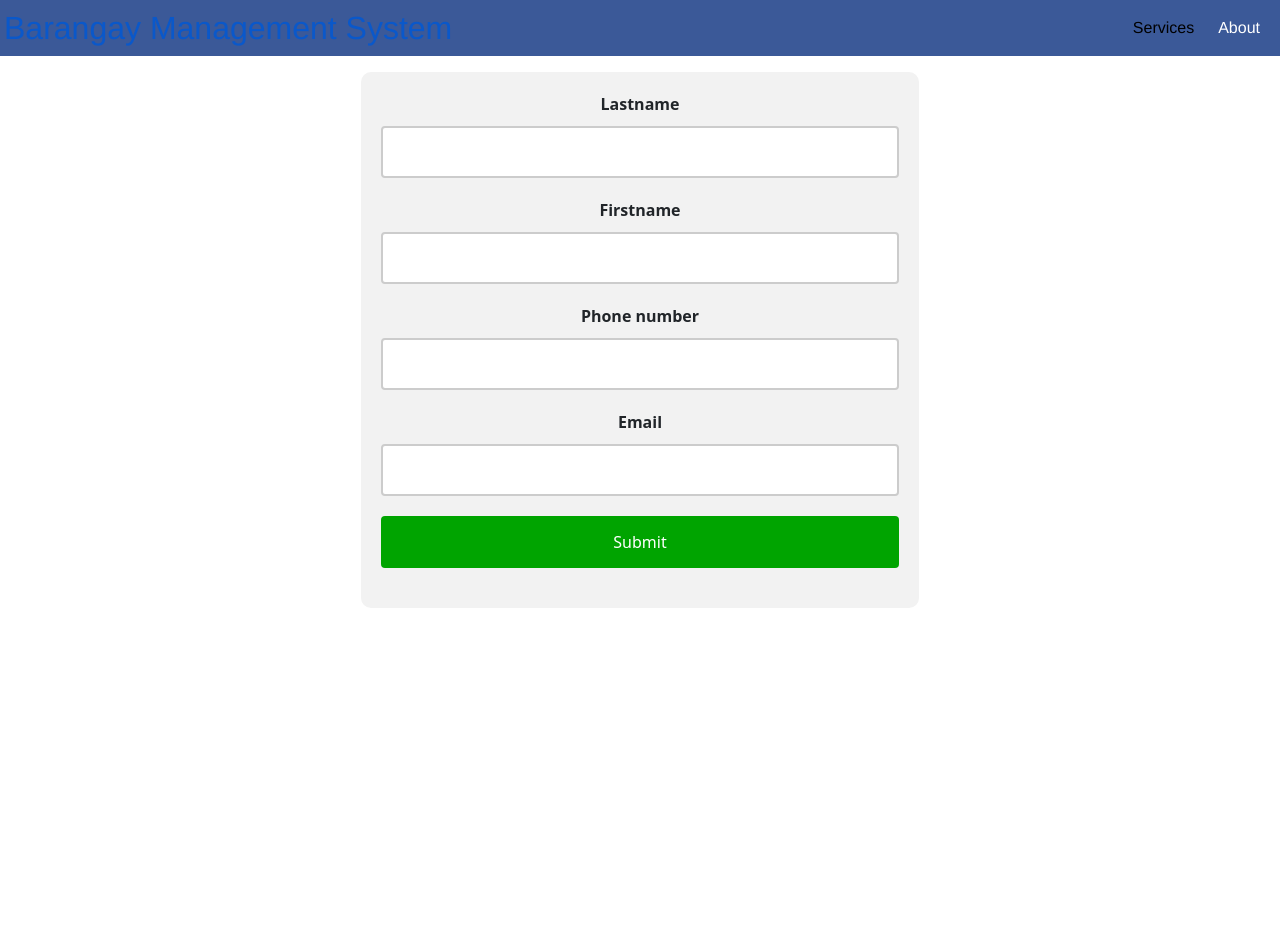
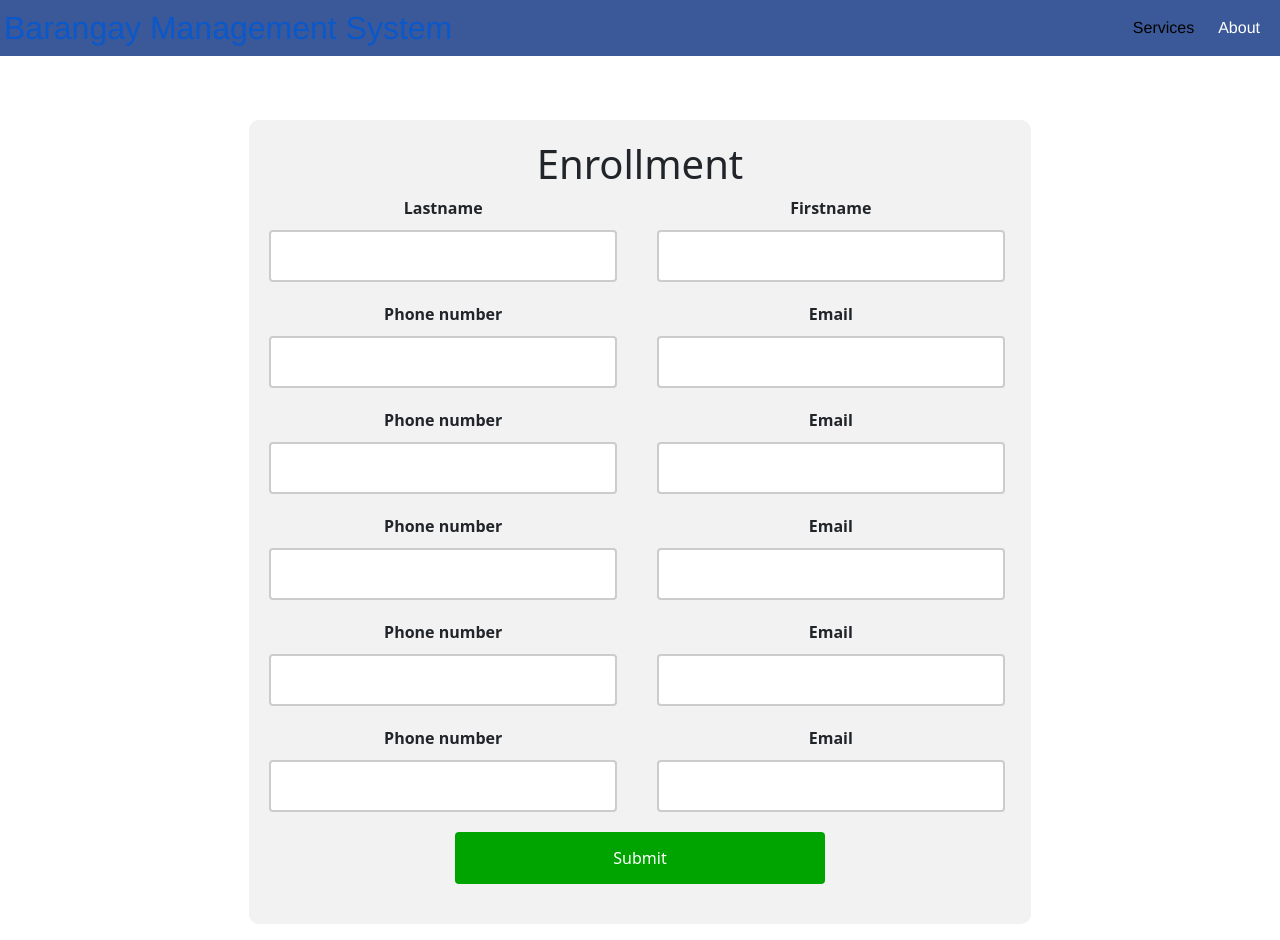
Before and after one commit to Neo-Cicada/Barangay-Management-System, a React (Create React App) app in the folder bms/: page /services in a window 1280 px wide. Before the commit the page ends 800 px from the top, so only its background shows below. Built offline with nearby package versions, Linux system fonts and the light colour scheme.

Commit message:
made the navbar a fix position

```diff
--- a/bms/src/index.css
+++ b/bms/src/index.css
@@ -20,7 +20,11 @@ body {
     justify-content: space-between;
     align-items: stretch;
     gap: 2rem;
+    position: fixed; /* Set the navbar to fixed position */
+    top: 0; /* Position the navbar at the top of the page */
+    width: 100%;
     padding: 0 1rem;
+
 
 }
 
--- a/bms/src/pages/Form.js
+++ b/bms/src/pages/Form.js
@@ -13,28 +13,90 @@ export default function Form() {
   }
 
   return (
-    <form onSubmit={handleSubmit}  className={style.form}>
-      <div>
+
+    <form onSubmit={handleSubmit} className={style.form}>
+      <h1>Enrollment</h1>
+      <div className={style.container}>
+        <div className={style.firstChild} >
           <label for="Lastname" className={style.label}>Lastname</label>
           <input type="name" className={style.input} id="Lastname" value={lastname} onChange={(event) => setLastname(event.target.value)}>
           </input>
         </div>
-      <div>
-        <label for="Lastname" className={style.label} >Firstname</label>
+
+        <div className={style.secondChild}>
+          <label for="Firstname" className={style.label} >Firstname</label>
           <input type="name" className={style.input} id="Firstname" value={firstname} onChange={(event) => setFirstname(event.target.value)}>
           </input>
         </div>
-      <div>
+      </div>
+
+      <div className={style.container}>
+        <div className={style.firstChild}>
           <label for="phone-no" className={style.label}>Phone number</label>
           <input type="tel" id="phone-no" className={style.input} value={phone} onChange={(event) => setPhone(event.target.value)}>
           </input>
         </div>
-      <div>
+
+        <div className={style.secondChild}>
           <label for="phone-no" className={style.label}>Email</label>
-        <input type="email" id="email" className={style.input}  value={email} onChange={(event) => setEmail(event.target.value)}>
+          <input type="email" id="email" className={style.input} value={email} onChange={(event) => setEmail(event.target.value)}>
+          </input>
+        </div>
+      </div>
+
+
+      <div className={style.container}>
+        <div className={style.firstChild}>
+          <label for="phone-no" className={style.label}>Phone number</label>
+          <input type="tel" id="phone-no" className={style.input} value={phone} onChange={(event) => setPhone(event.target.value)}>
           </input>
         </div>
 
+        <div className={style.secondChild}>
+          <label for="phone-no" className={style.label}>Email</label>
+          <input type="email" id="email" className={style.input} value={email} onChange={(event) => setEmail(event.target.value)}>
+          </input>
+        </div>
+      </div>
+      <div className={style.container}>
+        <div className={style.firstChild}>
+          <label for="phone-no" className={style.label}>Phone number</label>
+          <input type="tel" id="phone-no" className={style.input} value={phone} onChange={(event) => setPhone(event.target.value)}>
+          </input>
+        </div>
+
+        <div className={style.secondChild}>
+          <label for="phone-no" className={style.label}>Email</label>
+          <input type="email" id="email" className={style.input} value={email} onChange={(event) => setEmail(event.target.value)}>
+          </input>
+        </div>
+      </div>
+      <div className={style.container}>
+        <div className={style.firstChild}>
+          <label for="phone-no" className={style.label}>Phone number</label>
+          <input type="tel" id="phone-no" className={style.input} value={phone} onChange={(event) => setPhone(event.target.value)}>
+          </input>
+        </div>
+
+        <div className={style.secondChild}>
+          <label for="phone-no" className={style.label}>Email</label>
+          <input type="email" id="email" className={style.input} value={email} onChange={(event) => setEmail(event.target.value)}>
+          </input>
+        </div>
+      </div>
+      <div className={style.container}>
+        <div className={style.firstChild}>
+          <label for="phone-no" className={style.label}>Phone number</label>
+          <input type="tel" id="phone-no" className={style.input} value={phone} onChange={(event) => setPhone(event.target.value)}>
+          </input>
+        </div>
+
+        <div className={style.secondChild}>
+          <label for="phone-no" className={style.label}>Email</label>
+          <input type="email" id="email" className={style.input} value={email} onChange={(event) => setEmail(event.target.value)}>
+          </input>
+        </div>
+      </div>
       <input type="submit" value="Submit" className={style.submit} />
     </form>
   );
--- a/bms/src/pages/Form.module.css
+++ b/bms/src/pages/Form.module.css
@@ -1,9 +1,23 @@
 .form {
-    width: 50%;
+    width: 70%;
+
     margin: 0 auto;
+    margin-top: 120px;
     padding: 20px;
     background-color: #f2f2f2;
     border-radius: 10px;
+  }
+  .container{
+    display: flex;
+  }
+  .firstChild{
+    flex: 1;
+    margin-right: 20px;
+  }
+  .secondChild{
+    flex: 1;
+    margin-right: 6px;
+    margin-left: 20px;
   }
 
   .label {
@@ -22,7 +36,7 @@
   }
 
   .submit {
-    width: 100%;
+    width: 50%;
     background-color: #00a400;
     color: white;
     padding: 14px 20px;
@@ -34,4 +48,5 @@
 
   .submit:hover {
     background-color: #45a049;
+
   }
```
Lines whose indentation alone changed are shown as unchanged.
